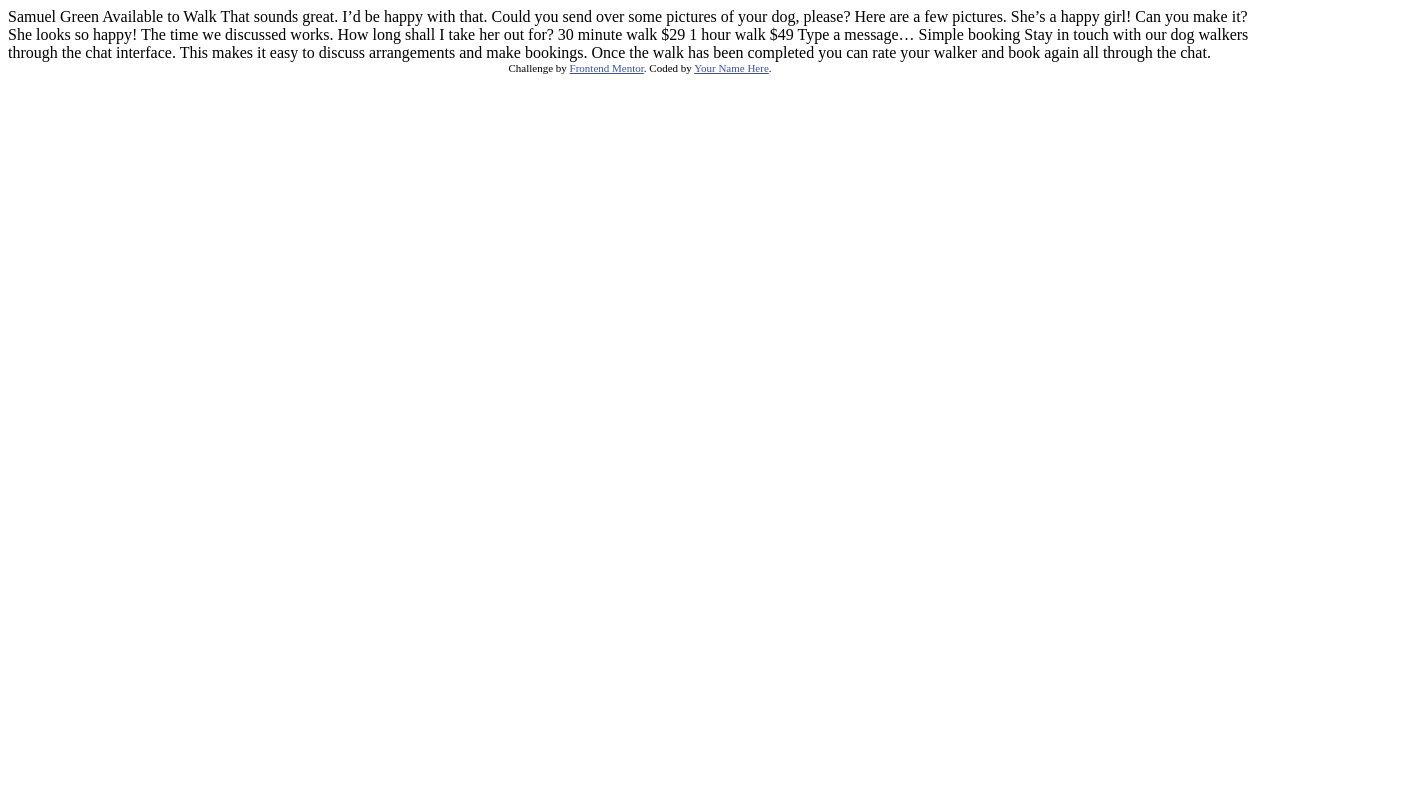
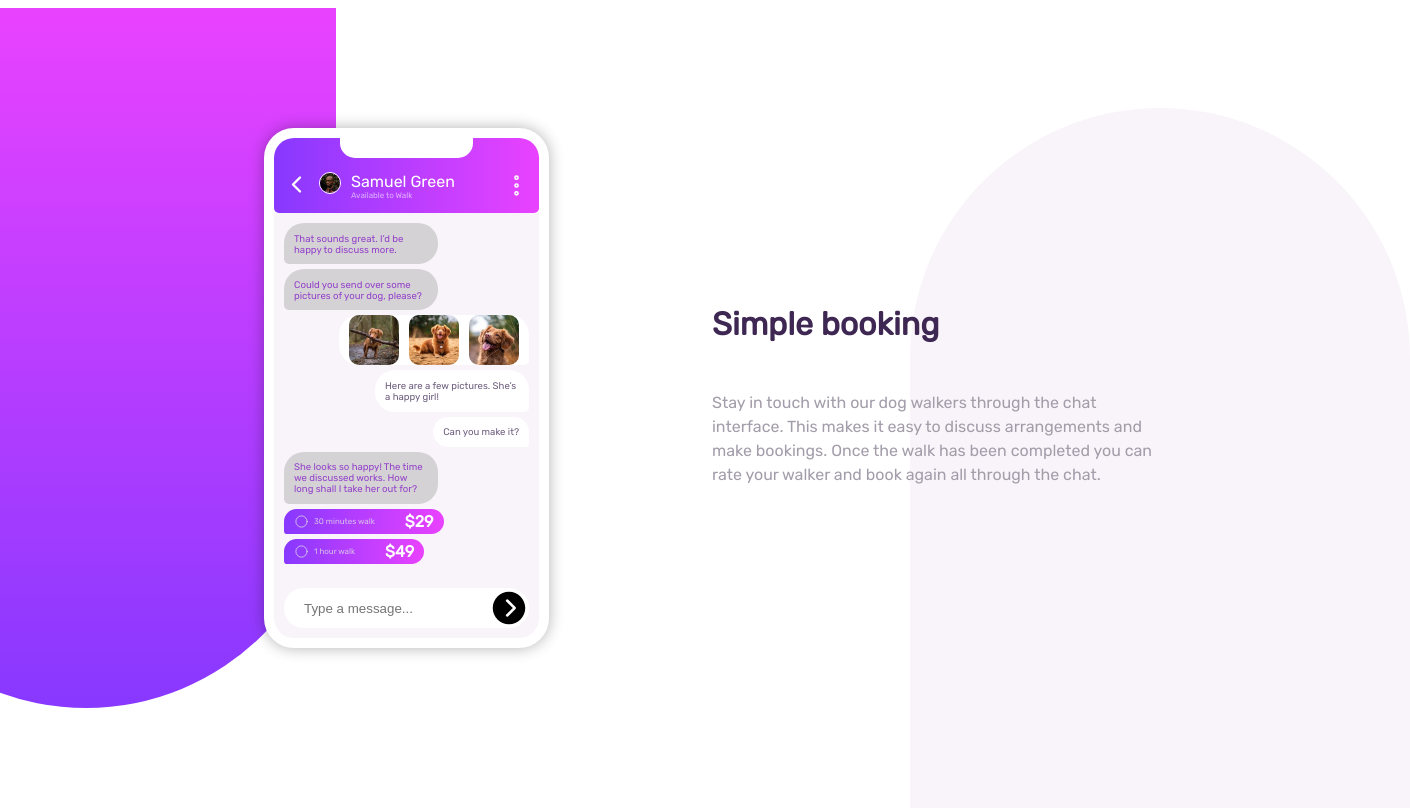
Before and after one commit to hoainiemz/hoainiemz.github.io, a plain HTML site: page index.html in a window 1280 px wide. Shown: the whole page, 1410 px wide, since content can reach past the window. Drawn offline with Linux system fonts and the light colour scheme.

Commit message:
Initial commit

```diff
--- a/index.html
+++ b/index.html
@@ -1,51 +1,79 @@
-<!DOCTYPE html>
-<html lang="en">
+<html>
 <head>
-  <meta charset="UTF-8">
-  <meta name="viewport" content="width=device-width, initial-scale=1.0"> <!-- displays site properly based on user's device -->
-
-  <link rel="icon" type="image/png" sizes="32x32" href="./images/favicon-32x32.png">
-
-  <title>Frontend Mentor | [Challenge Name Here]</title>
-
-  <!-- Feel free to remove these styles or customise in your own stylesheet 👍 -->
-  <style>
-    .attribution { font-size: 11px; text-align: center; }
-    .attribution a { color: hsl(228, 45%, 44%); }
-  </style>
+<meta charset="utf-8">
+<meta http-equiv="X-UA-Compatible" content="IE=edge,chrome=1">
+<title>Examples</title>
+<meta name='viewport' content='width=device-width,initial-scale=1,minimum-scale=1,maximum-scale=1,user-scalable=no'/>
+<meta name="description" content="">
+<meta name="keywords" content="">
+<link href="css/style.css" rel="stylesheet">
 </head>
 <body>
-
-  Samuel Green
-  Available to Walk
-
-  That sounds great. I’d be happy with that.
-
-  Could you send over some pictures of your dog, please?
-
-  Here are a few pictures. She’s a happy girl!
-
-  Can you make it?
-
-  She looks so happy! The time we discussed works. How long shall I take her out for?
-
-  30 minute walk
-  $29
-
-  1 hour walk
-  $49
-
-  Type a message…
-
-  Simple booking
-
-  Stay in touch with our dog walkers through the chat interface. This makes it easy to
-  discuss arrangements and make bookings. Once the walk has been completed you can rate
-  your walker and book again all through the chat.
-
-  <div class="attribution">
-    Challenge by <a href="https://www.frontendmentor.io?ref=challenge" target="_blank">Frontend Mentor</a>.
-    Coded by <a href="#">Your Name Here</a>.
-  </div>
+    <div class="backframe"></div>
+    <div class="backframe-2"></div>
+    <div class="frame">
+        <div id="phone">
+            <div id="phone-hair"></div>
+            <div id="top-bar">
+                <div id="avt-container">
+                    <svg xmlns="http://www.w3.org/2000/svg" class="ionicon" viewBox="0 0 512 512"><path fill="none" stroke="currentColor" stroke-linecap="round" stroke-linejoin="round" stroke-width="48" d="M328 112L184 256l144 144"/></svg>
+                    <img src="images/avatar.jpg">
+                    <div id="user-in4">
+                        <p>Samuel Green</p>
+                        <p>Available to Walk</p>
+                    </div>
+                </div>
+                <svg xmlns="http://www.w3.org/2000/svg" class="ionicon" viewBox="0 0 512 512"><circle cx="256" cy="256" r="32" fill="none" stroke="currentColor" stroke-miterlimit="10" stroke-width="32"/><circle cx="256" cy="416" r="32" fill="none" stroke="currentColor" stroke-miterlimit="10" stroke-width="32"/><circle cx="256" cy="96" r="32" fill="none" stroke="currentColor" stroke-miterlimit="10" stroke-width="32"/></svg>
+            </div>
+            <div id="chat-room">
+                <div id="chat-place">
+                    <div class="income">
+                        <p>That sounds great. I’d be happy to discuss more.</p>
+                    </div>
+                    <div class="income">
+                        <p>Could you send over some pictures of your dog, please?</p>
+                    </div>
+                    <div class="outcome">
+                        <div class="images">
+                            <img src="images/dog-image-1.jpg">
+                            <img src="images/dog-image-2.jpg">
+                            <img src="images/dog-image-3.jpg">
+                        </div>
+                    </div>
+                    <div class="outcome">
+                        <p>Here are a few pictures. She’s a happy girl!</p>
+                    </div>
+                    <div class="outcome">
+                        <p>Can you make it?</p>
+                    </div>
+                    <div class="income">
+                        <p>She looks so happy! The time we discussed works. How long shall I take her out for?</p>
+                    </div>
+                    <div class="income deal">
+                        <div class="act">
+                            <svg xmlns="http://www.w3.org/2000/svg" class="ionicon" viewBox="0 0 512 512"><circle cx="256" cy="256" r="192" fill="none" stroke="currentColor" stroke-linecap="round" stroke-linejoin="round" stroke-width="32"/></svg>
+                            <span>30 minutes walk</span>
+                        </div>
+                        <div class="price">$29</div>
+                    </div>
+                    <div class="income deal">
+                        <div class="act">
+                            <svg xmlns="http://www.w3.org/2000/svg" class="ionicon" viewBox="0 0 512 512"><circle cx="256" cy="256" r="192" fill="none" stroke="currentColor" stroke-linecap="round" stroke-linejoin="round" stroke-width="32"/></svg>
+                            <span>1 hour walk</span>
+                        </div>
+                        <div class="price">$49</div>
+                    </div>
+                </div>
+                <div class="input-container">
+                    <input id="mess-bar" type="search" placeholder="Type a message..." disabled>
+                    <svg xmlns="http://www.w3.org/2000/svg" class="ionicon" viewBox="0 0 512 512"><path d="M48 256c0 114.87 93.13 208 208 208s208-93.13 208-208S370.87 48 256 48 48 141.13 48 256zm257.37 0l-84.68-84.69a16 16 0 0122.62-22.62l96 96a16 16 0 010 22.62l-96 96a16 16 0 01-22.62-22.62z"/></svg>
+                </div>
+            </div>
+        </div>
+        <div class="intro">
+            <p>Simple booking</p>
+            <p>Stay in touch with our dog walkers through the chat interface. This makes it easy to discuss arrangements and make bookings. Once the walk has been completed you can rate your walker and book again all through the chat.</p>
+        </div>
+    </div>
 </body>
 </html>
```
Also changed, not shown: main.html (deleted, +0 -79 lines).
